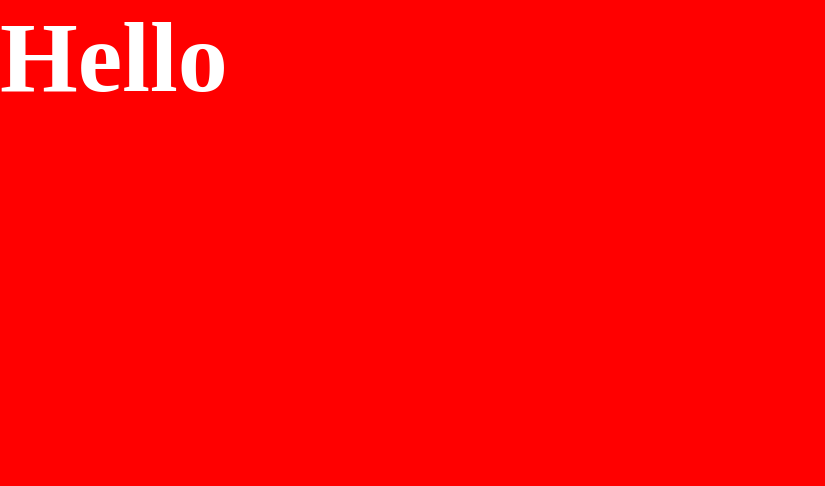
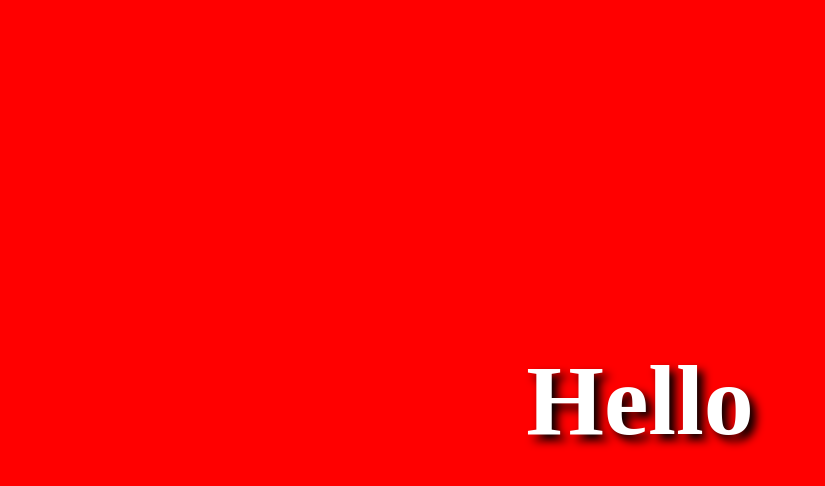
Before and after one commit to tunjiakanbi/vct1121Test, a plain HTML site: page index.html in a window 1280 px wide. Shown: the whole page, without its empty margins (0-825 px from the left). Drawn offline with Linux system fonts and the light colour scheme.

Commit message:
added some css to style.css

```diff
--- a/css/style.css
+++ b/css/style.css
@@ -6,9 +6,13 @@ div#container {
     width: 100vw;
     height: 100vh;
     background-color: red;
+    display: flex;
+    justify-content: center;
+    align-items: center;
 }
 h1 {
     color: white;
     font-size: 100px;
     margin: 0;
+    text-shadow: 6px 6px 10px black;
 }
```
Also changed, not shown: index2.html (added, +11 -0 lines).
